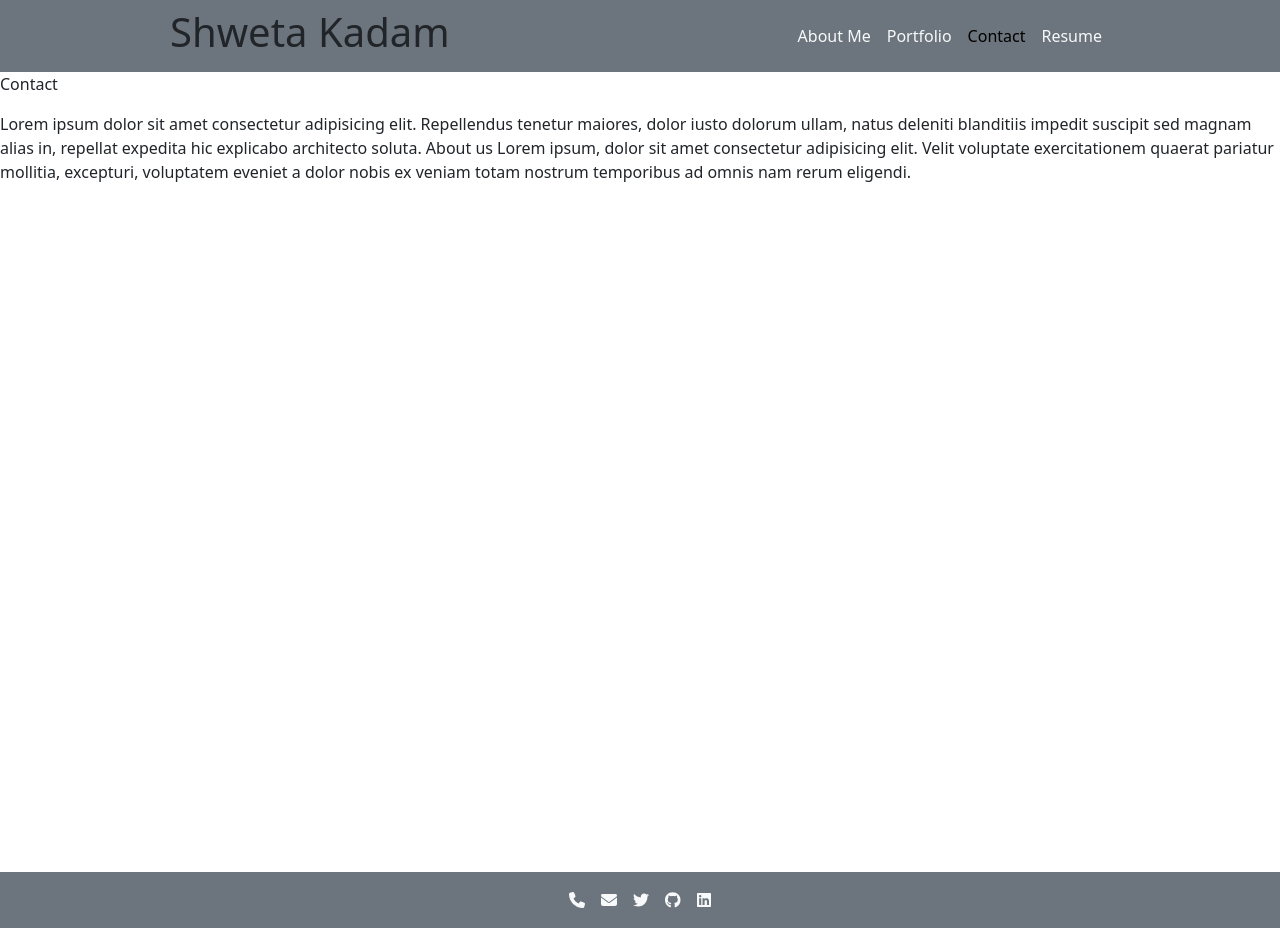
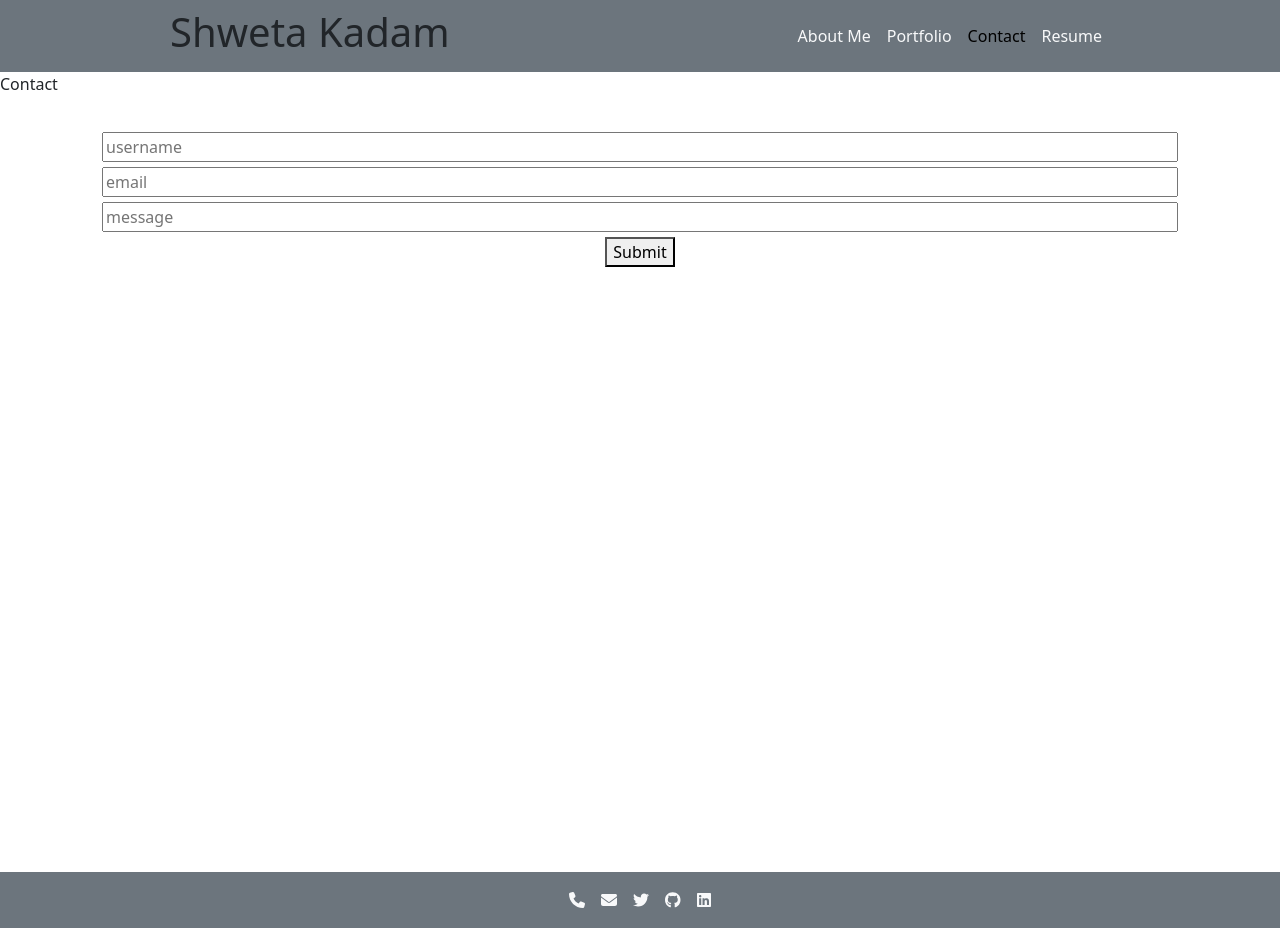
Before and after one commit to shwetakadam5/myportfolio-react, a React (Vite) app: page /contact in a window 1280 px wide. Built offline with nearby package versions, Linux system fonts and the light colour scheme.

Commit message:
Initial changes for contact form

```diff
--- /dev/null
+++ b/src/components/Form/index.jsx
@@ -0,0 +1,99 @@
+import { useState } from "react";
+import "./style.css";
+
+// Here we import a helper function that will check if the email is valid
+import { checkMessage, validateEmail } from "../../utils/helpers";
+
+function Form() {
+  // Create state variables for the fields in the form
+  // We are also setting their initial values to an empty string
+  const [email, setEmail] = useState("");
+  const [userName, setUserName] = useState("");
+  // TODO: Create a password variable and a function "setPassword" using useState
+  const [message, setMessage] = useState("");
+
+  const [errorMessage, setErrorMessage] = useState("");
+
+  const handleInputChange = (e) => {
+    // Getting the value and name of the input which triggered the change
+    const { target } = e;
+    const inputType = target.name;
+    const inputValue = target.value;
+
+    // Based on the input type, we set the state of either email, username, and password
+    // TODO: Add an else statement to the end that will set the password to the value of 'inputValue'
+
+    if (inputType === "email") {
+      setEmail(inputValue);
+    } else if (inputType === "userName") {
+      setUserName(inputValue);
+    } else if (inputType === "message") {
+      setMessage(inputValue);
+    }
+  };
+
+  const handleFormSubmit = (e) => {
+    // Preventing the default behavior of the form submit (which is to refresh the page)
+    e.preventDefault();
+
+    // First we check to see if the email is not valid or if the userName is empty. If so we set an error message to be displayed on the page.
+    if (!validateEmail(email) || !userName) {
+      setErrorMessage("Email or username is invalid");
+
+      // We want to exit out of this code block if something is wrong so that the user can correct it
+      return;
+    }
+    // Then we check to see if the password is not valid. If so, we set an error message regarding the password.
+    if (!checkMessage(message)) {
+      setErrorMessage(`Please enter valid message: ${message}`);
+      return;
+    }
+
+    // If successful, we want to clear out the input after registration.
+    setUserName("");
+    // TODO: Set the password back to an empty string after the user clicks submit
+
+    setEmail("");
+    setMessage("");
+    alert(`Hello ${userName}`);
+  };
+
+  return (
+    <div className="container text-center">
+      <form className="form" onSubmit={handleFormSubmit}>
+        <input
+          value={userName}
+          name="userName"
+          onChange={handleInputChange}
+          type="text"
+          placeholder="username"
+        />
+        <input
+          value={email}
+          name="email"
+          onChange={handleInputChange}
+          type="email"
+          placeholder="email"
+        />
+
+        <input
+          value={message}
+          name="message"
+          onChange={handleInputChange}
+          type="textarea"
+          placeholder="message"
+        />
+        {/* TODO Add another input field with a value, name, type, and placeholder of "password" */}
+        {/* TODO Add a `onChange` attribute with a value of `handleInputChange` */}
+        <button type="submit">Submit</button>
+      </form>
+      {errorMessage && (
+        <div>
+          <p className="error-text">{errorMessage}</p>
+        </div>
+      )}
+    </div>
+  );
+}
+
+export default Form;
--- /dev/null
+++ b/src/components/Form/style.css
@@ -0,0 +1,10 @@
+.form {
+  margin: 20px;
+}
+
+.form input {
+  display: block;
+  margin-top: 5px;
+  margin-bottom: 5px;
+  width: 100%;
+}
--- a/src/pages/Contact.jsx
+++ b/src/pages/Contact.jsx
@@ -1,16 +1,9 @@
+import Form from "../components/Form";
 export default function Contact() {
   return (
     <div id="contact">
       <p>Contact</p>
-      <p>
-        Lorem ipsum dolor sit amet consectetur adipisicing elit. Repellendus
-        tenetur maiores, dolor iusto dolorum ullam, natus deleniti blanditiis
-        impedit suscipit sed magnam alias in, repellat expedita hic explicabo
-        architecto soluta. About us Lorem ipsum, dolor sit amet consectetur
-        adipisicing elit. Velit voluptate exercitationem quaerat pariatur
-        mollitia, excepturi, voluptatem eveniet a dolor nobis ex veniam totam
-        nostrum temporibus ad omnis nam rerum eligendi.
-      </p>
+      <Form />
     </div>
   );
 }
--- /dev/null
+++ b/src/utils/helpers.js
@@ -0,0 +1,13 @@
+export function validateEmail(email) {
+  const re =
+    /^(([^<>()[\]\\.,;:\s@"]+(\.[^<>()[\]\\.,;:\s@"]+)*)|(".+"))@((\[[0-9]{1,3}\.[0-9]{1,3}\.[0-9]{1,3}\.[0-9]{1,3}\])|(([a-zA-Z\-0-9]+\.)+[a-zA-Z]{2,}))$/;
+  return re.test(String(email).toLowerCase());
+}
+
+export function checkMessage(input) {
+  const userMessage = /^[A-Za-z]$/;
+  if (input.match(userMessage)) {
+    return true;
+  }
+  return false;
+}
```
